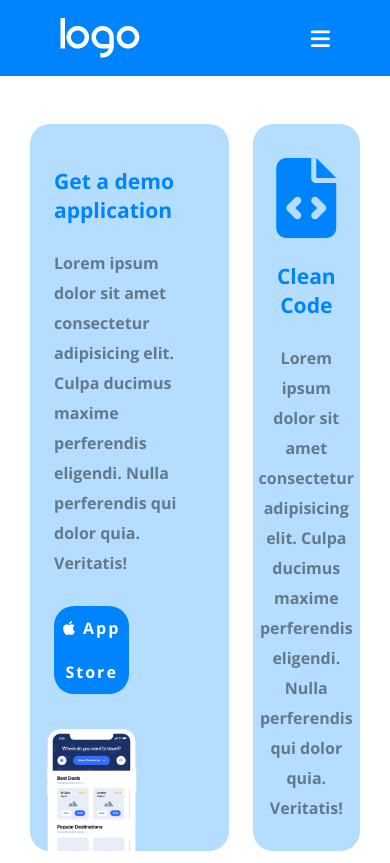
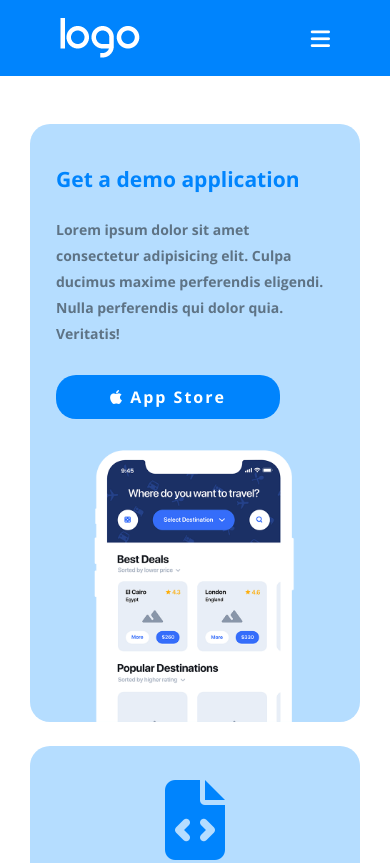
Before and after one commit to ValerioCarbone/htmlcss-responsive-layout, a plain HTML site: page index.html in a window 390 px wide. Shown: the top 863 px of the page. Drawn offline with nearby package versions, Linux system fonts and the light colour scheme.

Commit message:
ADD section-features mobile layout

```diff
--- a/css/style.css
+++ b/css/style.css
@@ -118,7 +118,7 @@ a {
     line-height: 44px;
     /* padding: 0 26px; */
     font-size: 16px;
-    max-width: 50%;
+    max-width: 224px;
     text-align: center;
     letter-spacing: 2px;
 }
@@ -213,7 +213,7 @@ MAIN
 }
 
 .card-body{
-    color: #63798C;
+    color: #5E7385;
     line-height: 30px;
     padding-bottom: 28px;
 }
@@ -237,11 +237,14 @@ MAIN
     justify-content: center;
     align-items: flex-end;
     padding: 0 20px;
-    max-width: 80%;
+}
+
+.card-img.col-6 > img {
+    width: 250px;
 }
 
 .download-card{
-    padding: 24px 18px 0 18px;
+    padding: 22px 20px 0 20px;
 }
 
 /*
@@ -269,12 +272,18 @@ MEDIA QUERY
         flex-direction: column;
     }
 
-    .section-features .card-img{
-        padding: 0;
-        max-width: 60%;
-    }
-
     .features-card{
         padding: 18px 6px 0px 6px;
     }
 }
+
+@media screen and (max-width: 576px){
+    .section-features .col-8,
+    .section-features .col-4 {
+        flex-basis: 100%;
+    }
+    .card-body{
+        font-size: 14px;
+        line-height: 26px;
+    }
+}
```
